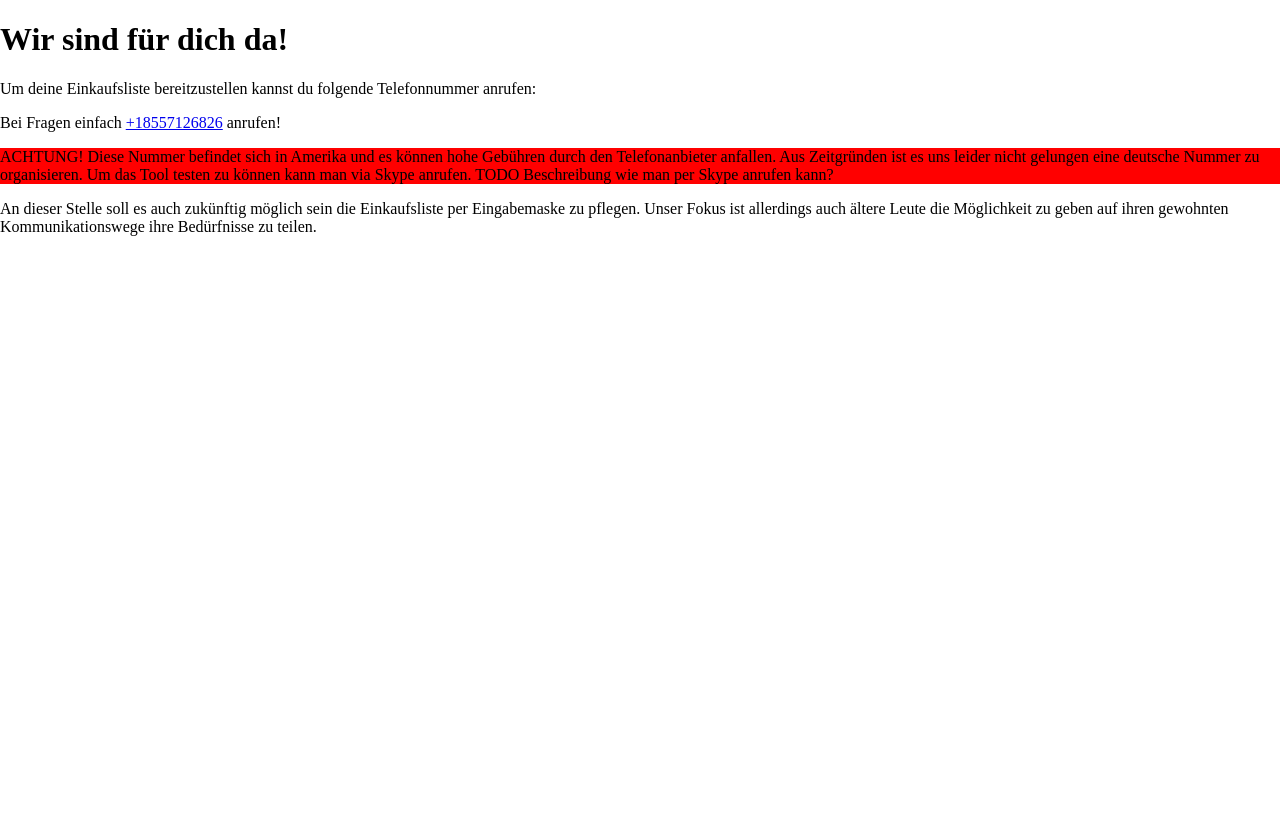
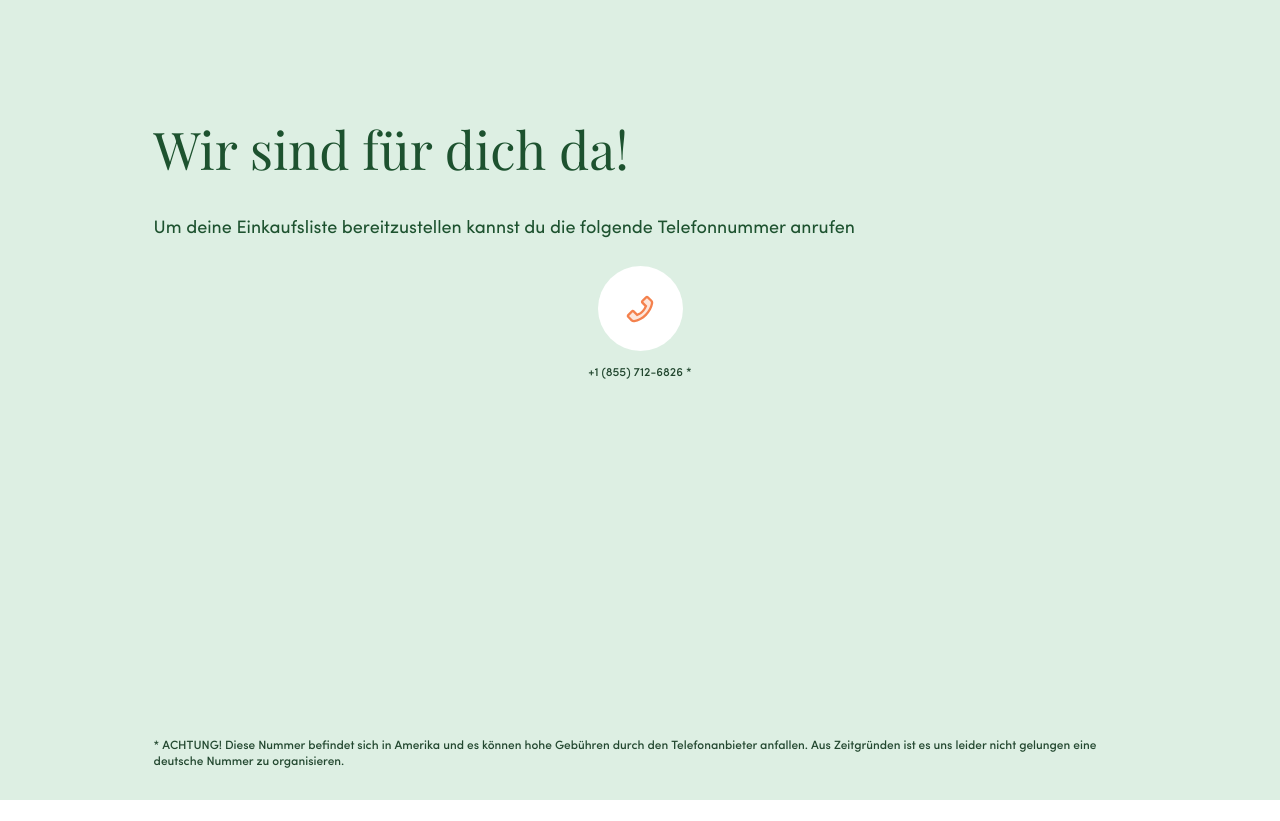
Before and after one commit to anetz89/wirvsvirushack-front, an Angular app: page /needhelp in a window 1280 px wide. After the commit the page ends 800 px from the top, so only its background shows below. Built offline with nearby package versions, Linux system fonts and the light colour scheme.

Commit message:
Added Need-Help page

```diff
--- a/src/app/needhelp/needhelp.component.css
+++ b/src/app/needhelp/needhelp.component.css
@@ -1,3 +1,105 @@
-.warning {
-  background-color: red;
+.needhelp-page {
+  display: flex;
+  flex-direction: column;
+  background-color: #ddefe3;
+  height: 100%;
+  padding: 0 12%;
 }
+
+
+.needhelp-page-header {
+  position: relative;
+}
+
+.needhelp-page-title-wrapper {
+  margin-top: 15vh;
+}
+
+.needhelp-name {
+  font-family: 'sofia_probold';
+  text-decoration: underline;
+}
+
+.needhelp-page-title {
+  color: #1d522f;
+  line-height: 1.1em;
+  font-size: 52px;
+  margin: 0 0 4.4vh;
+  font-family: 'playfair_displayregular';
+  font-weight: normal;
+}
+
+.needhelp-page-subtitle {
+  color: #1d522f;
+  font-size: 18px;
+  line-height: 1.5em;
+  margin: 0 0 3.35vh;
+  font-family: 'sofia_proregular';
+}
+
+.needhelp-page-list {
+  list-style: none;
+  padding: 40px 0;
+  margin: 0;
+}
+
+.needhelp-page-item {
+  background: #fff;
+  border-radius: 10px;
+  height: 83px;
+  display: flex;
+  align-items: center;
+  justify-content: center;
+  margin-bottom: 15px;
+}
+
+.needhelp-page-item-text {
+  font-family: 'sofia_prosemibold';
+  font-size: 20px;
+}
+
+
+.needhelp-page-call-title {
+  color: #1d522f;
+  line-height: 1.1em;
+  font-size: 32px;
+  margin: 0 0 4.4vh;
+  font-family: 'playfair_displayregular';
+  font-weight: normal;
+}
+
+.needhelp-page-call-icon-wrapper {
+  display: flex;
+  flex-direction: column;
+  align-items: center;
+}
+
+.needhelp-page-call-icon {
+  background: #ffffff;
+  height: 85px;
+  width: 85px;
+  border-radius: 85px;
+  display: flex;
+  align-items: center;
+  justify-content: center;
+}
+
+
+.needhelp-page-call-text {
+  font-family: 'sofia_promedium';
+  font-size: 12px;
+  color: #22472F;
+}
+
+.needhelp-page-disclaimer {
+  flex: 1;
+  align-items: flex-end;
+  display: flex;
+  padding-bottom: 20px;
+}
+
+.needhelp-page-disclaimer-text {
+  font-family: 'sofia_promedium';
+  font-size: 12px;
+  color: #22472F;
+}
--- a/src/app/needhelp/needhelp.component.html
+++ b/src/app/needhelp/needhelp.component.html
@@ -1,13 +1,19 @@
-<h1>Wir sind für dich da!</h1>
-
-<p>Um deine Einkaufsliste bereitzustellen kannst du folgende Telefonnummer anrufen:</p>
-<p>Bei Fragen einfach <a href="'tel:+18557126826'">+18557126826</a> anrufen!</p>
-<p class="warning"> ACHTUNG! Diese Nummer befindet sich in Amerika und es können hohe Gebühren durch den Telefonanbieter anfallen.
-  Aus Zeitgründen ist es uns leider nicht gelungen eine deutsche Nummer zu organisieren.
-  Um das Tool testen zu können kann man via Skype anrufen. TODO Beschreibung wie man per Skype anrufen kann?
-  </p>
-
-<p></p>
-<p>An dieser Stelle soll es auch zukünftig möglich sein die Einkaufsliste per Eingabemaske zu pflegen.
-  Unser Fokus ist allerdings auch ältere Leute die Möglichkeit zu geben auf ihren gewohnten Kommunikationswege
-  ihre Bedürfnisse zu teilen.</p>
+<div class="needhelp-page">
+  <div class="needhelp-page-header">
+    <div class="needhelp-page-title-wrapper">
+      <h1 class="needhelp-page-title">Wir sind für dich da!</h1>
+      <p class="needhelp-page-subtitle">Um deine Einkaufsliste bereitzustellen kannst du die folgende Telefonnummer anrufen</p>
+    </div>
+  </div>
+  <div class="needhelp-page-call-icon-wrapper">
+      <a href="tel:+18557126826">
+        <div class="needhelp-page-call-icon">
+          <img src="./assets/images/design_phone-twotone.svg" alt="">
+        </div>
+      </a>
+      <p class="needhelp-page-call-text">+1 (855) 712-6826 *</p>
+    </div>
+    <div class="needhelp-page-disclaimer">
+      <p class="needhelp-page-disclaimer-text">* ACHTUNG! Diese Nummer befindet sich in Amerika und es können hohe Gebühren durch den Telefonanbieter anfallen. Aus Zeitgründen ist es uns leider nicht gelungen eine deutsche Nummer zu organisieren.</p>
+    </div>
+</div>
```
Also changed, not shown: src/app/shoppinglist/shoppinglist.component.html (+0 -11 lines).
